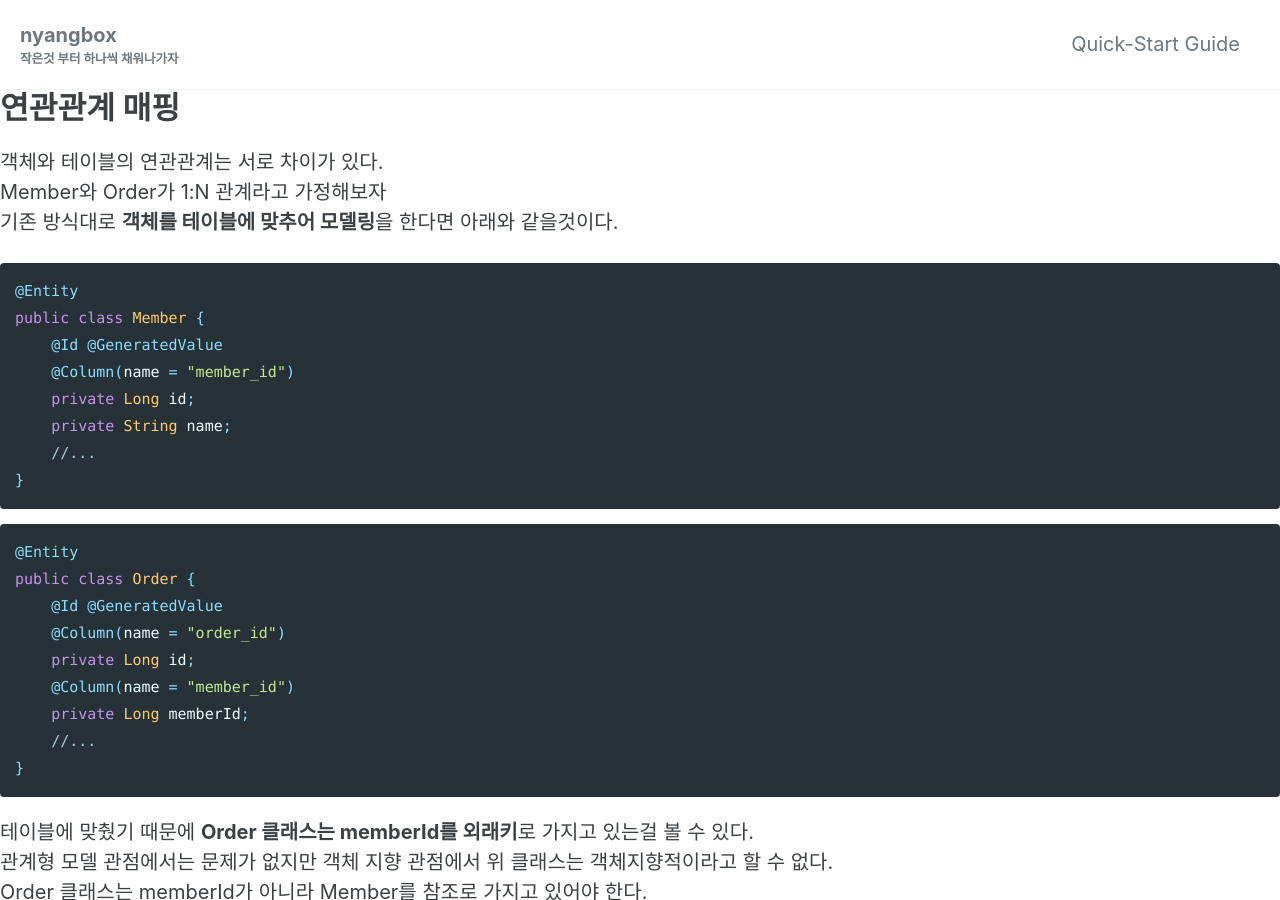
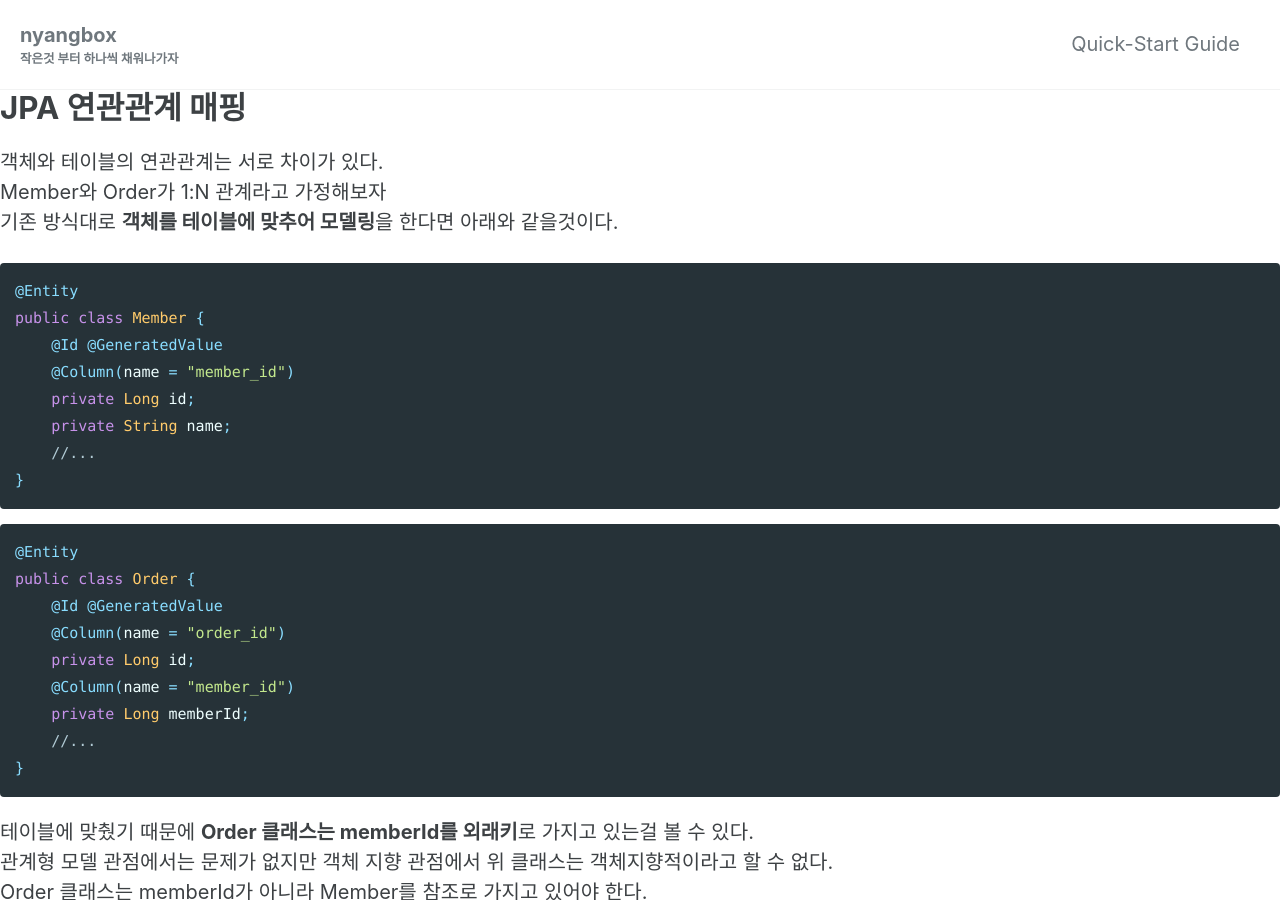
Before and after one commit to maenguin/maenguin.github.io, a Jekyll site: the page built from private/jpa-associative-relation-mapping.md, in a window 1280 px wide and 900 px high. Built offline with Jekyll 4.4.1, drawn with Linux system fonts in a browser that asks for light colours; cached includes are drawn as plain includes; our own code applies the rules of GitHub Pages for plain Markdown files.

Commit message:
Update jpa-associative-relation-mapping.md

```diff
--- a/private/jpa-associative-relation-mapping.md
+++ b/private/jpa-associative-relation-mapping.md
@@ -1,4 +1,4 @@
-# 연관관계 매핑
+# JPA 연관관계 매핑
 객체와 테이블의 연관관계는 서로 차이가 있다.
 Member와 Order가 1:N 관계라고 가정해보자
 기존 방식대로 **객체를 테이블에 맞추어 모델링**을 한다면 아래와 같을것이다.
```
